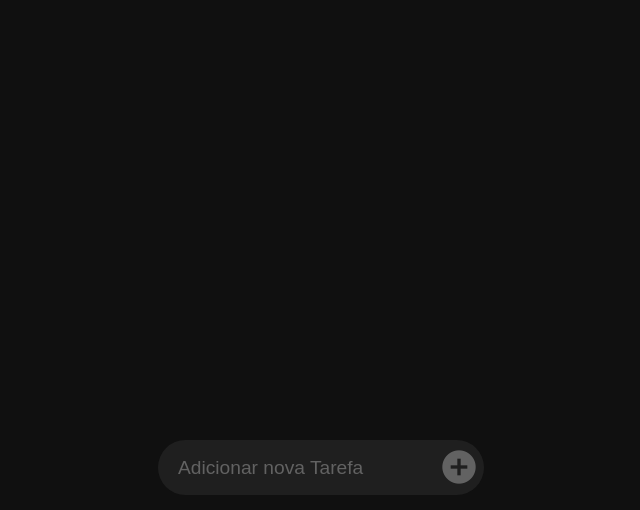
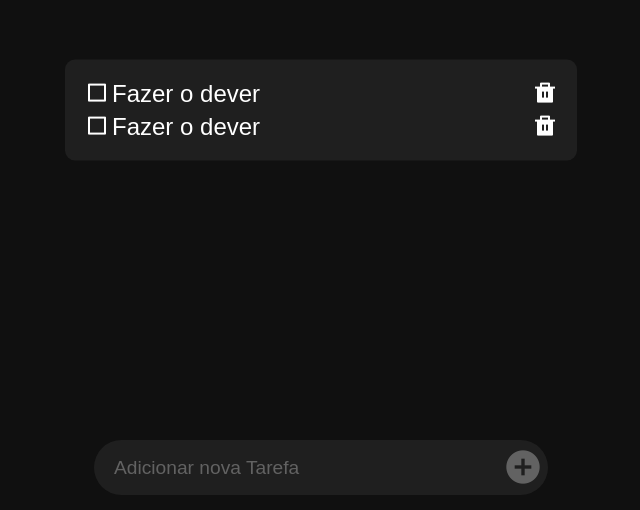
Before and after one commit to eduardo2382/todolist, a plain HTML site: page index.html in a window 1280 px wide. Shown: the part 290-800 px from the top of the page, without its empty margins (319-959 px from the left). Drawn offline with nearby package versions, Linux system fonts and the light colour scheme.

Commit message:
main created

```diff
--- a/index.html
+++ b/index.html
@@ -8,8 +8,25 @@
     <link href="https://cdn.jsdelivr.net/npm/remixicon@4.5.0/fonts/remixicon.css" rel="stylesheet"/>
 </head>
 <body>
+    <main>
+        <div class="toDoContainer">
+            <span class="toDo">
+                <i class="ri-checkbox-blank-line btnCheck"></i>
+                <p class="toDoName">Fazer o dever</p>
+            </span>
+            <i class="ri-delete-bin-fill btnTrash"></i>
+        </div>
+        <div class="toDoContainer">
+            <span class="toDo">
+                <i class="ri-checkbox-blank-line btnCheck"></i>
+                <p class="toDoName">Fazer o dever</p>
+            </span>
+            <i class="ri-delete-bin-fill btnTrash"></i>
+        </div>
+    </main>
+
     <section id="addBar">
-        <input type="text" name="" id="todoName" placeholder="Adicionar nova Tarefa">
+        <input type="text" name="" id="newToDo" placeholder="Adicionar nova Tarefa">
         <button id="btnAdd">
             <i class="ri-add-circle-fill"></i>
         </button>
--- a/style.css
+++ b/style.css
@@ -13,8 +13,106 @@
     --disable: rgba(255, 255, 255, 0.3);
 }
 
+@media screen and (min-width: 1064px) {
+    #newToDo{
+        width: 30vw;
+    }
+
+    #newToDo:focus{
+        width: 40vw;
+    }
+
+    main{
+        width: 40vw;
+        min-width: 210px;
+    }
+}
+
+@media screen and (max-width: 1063px) {
+    #newToDo{
+        width: 20vw;
+        min-width: 210px;
+    }
+
+    #newToDo:focus{
+        width: 40vw;
+    }
+
+
+}
+
+@media screen and (max-width: 767px) {
+    #newToDo{
+        width: 40vw;
+        max-width: 250px;
+    }
+}
+
 body{
     background-color: var(--background);
+}
+
+main{
+    position: fixed;
+    top: 50%;
+    left: 50%;
+    transform: translate(-50%, -50%);
+
+    display: flex;
+    flex-direction: column;
+    gap: 5px;
+
+    background-color: var(--containers);
+
+    padding: 20px;
+
+    border-radius: 10px;
+}
+
+h1{
+    font-family: Arial, Helvetica, sans-serif;
+    color: var(--disable);
+}
+
+.toDoContainer{
+    display: flex;
+    justify-content: space-between;
+    flex-wrap: nowrap;
+
+    width: 100%;
+    min-width: 300px;
+}
+
+.toDo{
+    display: flex;
+}
+
+.toDoName{
+    color: white;
+    font-family: Arial, Helvetica, sans-serif;
+    font-size: 1.5em;
+
+    margin-left: 3px;
+}
+
+.toDoContainer i{
+    color: var(--active);
+    font-size: 1.5em;
+}
+
+.btnCheck{
+    cursor: pointer;
+}
+
+.btnTrash{
+    margin-left: 15px;
+    cursor: pointer;
+
+    transition: .2s;
+}
+
+.btnTrash:hover, .btnTrash:active{
+    color: rgb(255, 40, 40);
 }
 
 #addBar{
@@ -34,10 +132,8 @@ body{
 
 }
 
-#todoName{
+#newToDo{
     background-color: transparent;
-
-    width: 20vw;
 
     border: none;
 
@@ -48,15 +144,11 @@ body{
     transition: .6s;
 }
 
-#todoName:focus{
-    width: 40vw;
-}
-
-#todoName::placeholder{
+#newToDo::placeholder{
     color: var(--disable);
 }
 
-#todoName:focus{
+#newToDo:focus{
     border: none;
     outline: none;
 }
@@ -80,6 +172,6 @@ body{
     color: var(--active);
 }
 
-#todoName:focus + #btnAdd{
+#newToDo:focus + #btnAdd{
     color: var(--active);
 }
```
